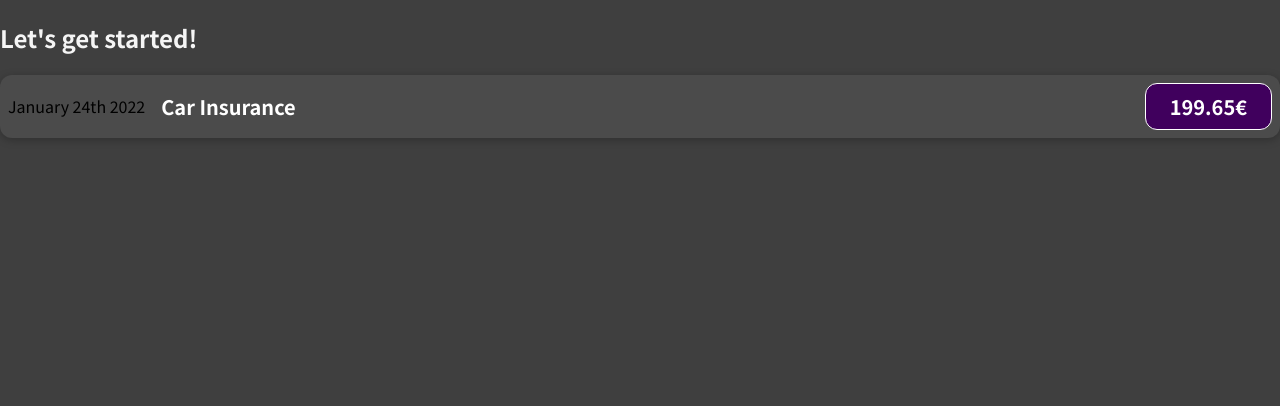
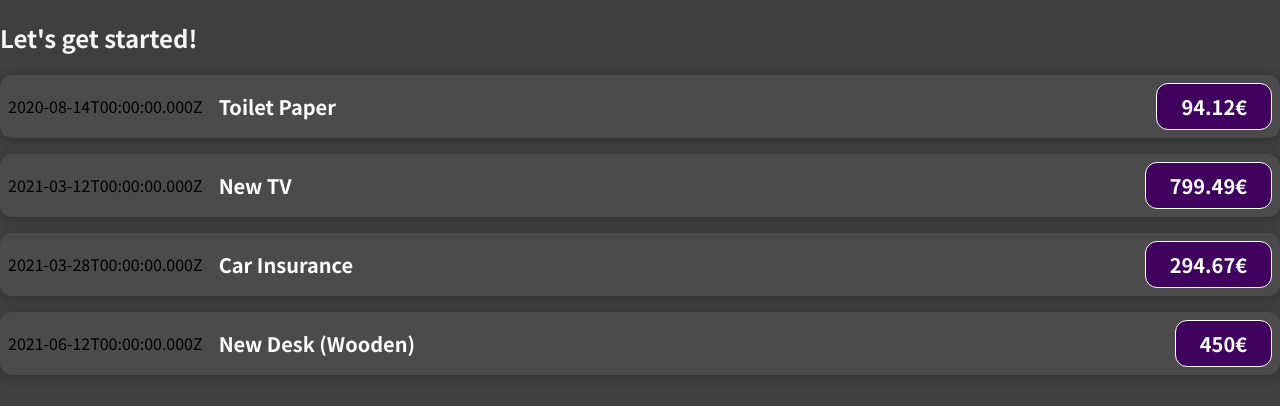
Before and after one commit to CarlosPerruca/ReactFinanceApp, a JavaScript app: page / in a window 1280 px wide. Shown: the top 406 px of the page. Built offline with nearby package versions, Linux system fonts and the light colour scheme.

Commit message:
components with props

```diff
--- a/src/App.js
+++ b/src/App.js
@@ -1,10 +1,50 @@
 import ExpenseItems from "./components/ExpenseItems";
 
 function App() {
+  let expenses = [
+    {
+      id: "e1",
+      title: "Toilet Paper",
+      amount: 94.12,
+      date: new Date(2020, 7, 14),
+    },
+    { id: "e2", title: "New TV", amount: 799.49, date: new Date(2021, 2, 12) },
+    {
+      id: "e3",
+      title: "Car Insurance",
+      amount: 294.67,
+      date: new Date(2021, 2, 28),
+    },
+    {
+      id: "e4",
+      title: "New Desk (Wooden)",
+      amount: 450,
+      date: new Date(2021, 5, 12),
+    },
+  ];
   return (
     <div>
       <h2>Let's get started!</h2>
-      <ExpenseItems></ExpenseItems>
+      <ExpenseItems
+        title={expenses[0].title}
+        amount={expenses[0].amount}
+        date={expenses[0].date}
+      ></ExpenseItems>
+      <ExpenseItems
+        title={expenses[1].title}
+        amount={expenses[1].amount}
+        date={expenses[1].date}
+      ></ExpenseItems>
+      <ExpenseItems
+        title={expenses[2].title}
+        amount={expenses[2].amount}
+        date={expenses[2].date}
+      ></ExpenseItems>
+      <ExpenseItems
+        title={expenses[3].title}
+        amount={expenses[3].amount}
+        date={expenses[3].date}
+      ></ExpenseItems>
     </div>
   );
 }
--- a/src/components/ExpenseItems.js
+++ b/src/components/ExpenseItems.js
@@ -1,13 +1,14 @@
 import "./ExpenseItems.css";
 
-function ExpenseItems() {
+function ExpenseItems(props) {
+
   return (
     <div className="expense-item">
-      <div>January 24th 2022</div>
+      <div>{props.date.toISOString()}</div>
       <div className="expense-item__description">
-        <h2>Car Insurance</h2>
+        <h2>{props.title}</h2>
       </div>
-      <div className="expense-item__price">199.65€</div>
+      <div className="expense-item__price">{props.amount}€</div>
     </div>
   );
 }
```
Also changed, not shown: src/index.js (+4 -4 lines), 1 other file (tests, documents, lock files or other folders).
